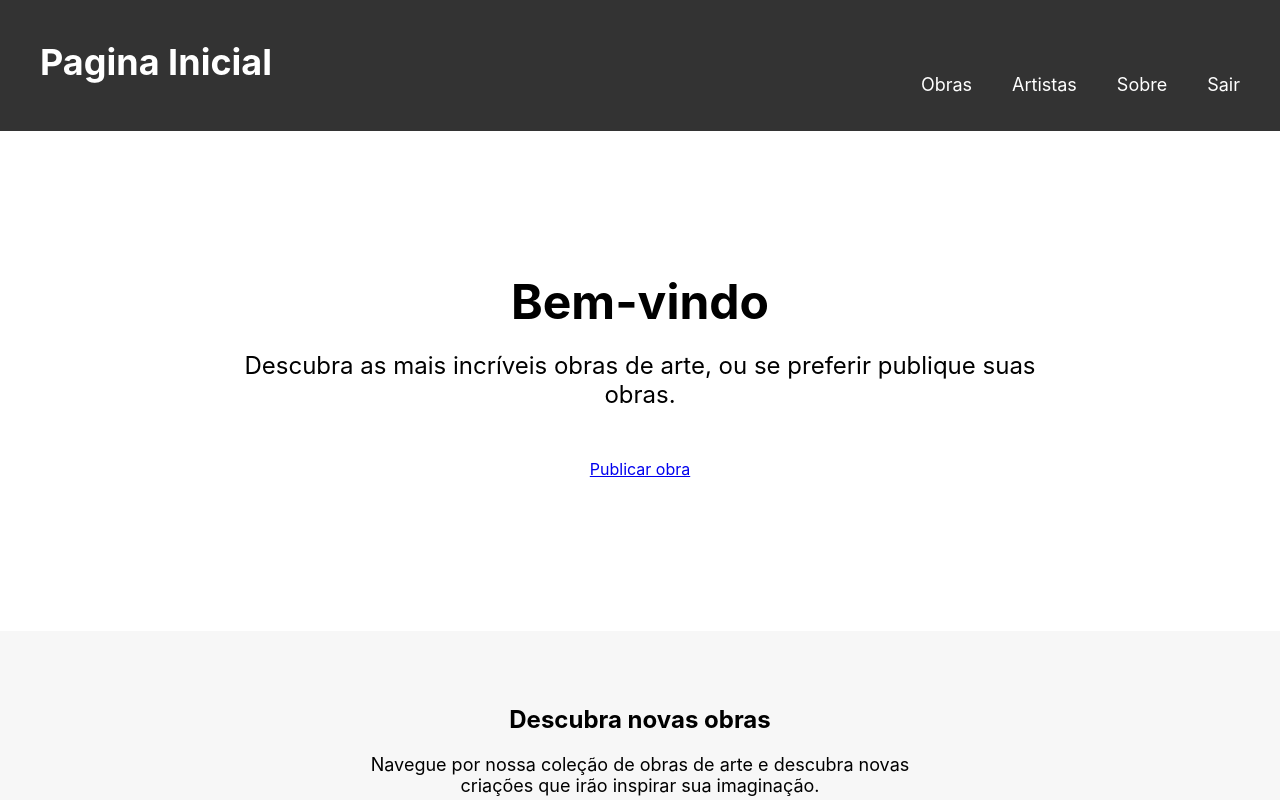
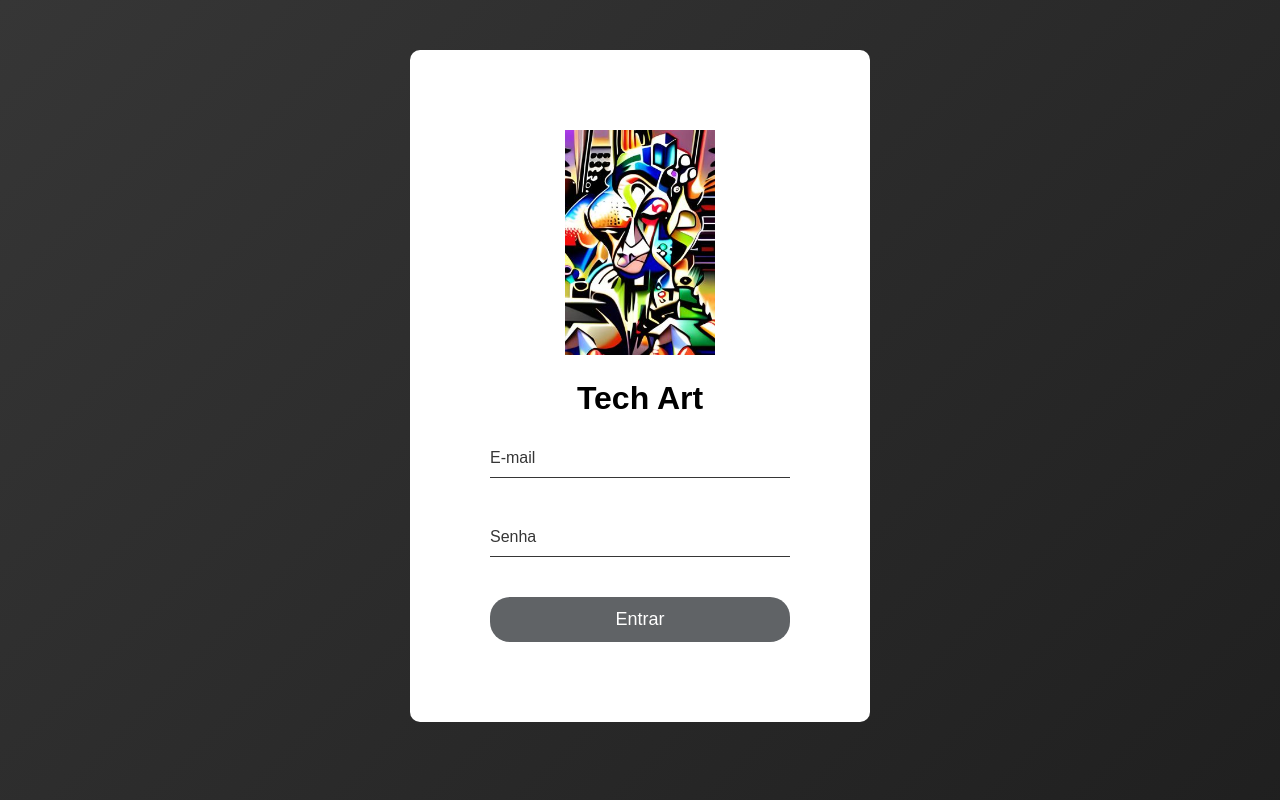
Before and after one commit to tech-ton/techart, a React (Create React App) app: page / in a window 1280 px wide. Shown: the top 800 px of the page. Built offline with nearby package versions, Linux system fonts and the light colour scheme; the HTML template or start-up script is replaced by a standard one.

Commit message:
Pagina de login refatorada

```diff
--- a/src/App.tsx
+++ b/src/App.tsx
@@ -1,12 +1,11 @@
 import React from 'react';
-import Header from './componentes/Header/header';
 import Footer from './componentes/Footer/footer';
-import HomeBody from './componentes/Body/Home/body';
+import Login from './componentes/Body/Login/login';
+
 function App() {
   return (
     <div className="App">
-      <Header text='Pagina Inicial'/>
-      <HomeBody/>
+      <Login/>
       <Footer/>
     </div>
   );
--- /dev/null
+++ b/src/componentes/Body/Login/login.tsx
@@ -0,0 +1,104 @@
+import styled from 'styled-components';
+import a1 from './a1.jpg';
+
+const LoginContainer = styled.div`
+    margin-top: 50px;
+    position: relative;
+    width: 30%;
+    max-width: 300px;
+    padding: 80px;
+    background: #ffffff;
+    text-align: center;
+    border-radius: 10px;
+    color: rgb(0, 0, 0);
+`;
+
+const UserBox = styled.div`
+    position: relative;
+    margin-bottom: 20px;
+
+    input {
+        width: 100%;
+        padding: 10px 0;
+        font-size: 16px;
+        color: #363636;
+        margin-bottom: 20px;
+        border: none;
+        border-bottom: 1px solid #363636;
+        outline: none;
+        background: transparent;
+    }
+
+    label {
+        position: absolute;
+        top: 0;
+        left: 0;
+        padding: 10px 0;
+        font-size: 16px;
+        color: #363636;
+        pointer-events: none;
+        transition: 0.5s;
+    }
+`;
+
+const LogoContainer = styled.div`
+    position: relative;
+	text-align: center;
+	width: 100%;
+    max-width: 400px;
+    margin-right: 40px;
+
+    img {
+        width: 50%;
+    }
+`;
+
+const Button = styled.button`
+    display: block;
+    width: 100%;
+    padding: 12px 0;
+    font-size: 18px;
+    color: #fff;
+    background: #606366;
+    border: none;
+    border-radius: 20px;
+    cursor: pointer;
+    transition: 0.5s;
+
+`;
+
+const BodyContainer = styled.body`
+    font-family: sans-serif;
+    background: linear-gradient(135deg, #363636, #1d1d1d);
+    height: 130vh;
+    display: flex;
+    align-items: center;
+    flex-direction: column;
+    justify-content: space-between;
+`;
+
+export default function LoginBody(){
+    return (
+        <BodyContainer>
+            <LoginContainer>
+                <LogoContainer>
+                    <img src={a1} alt='Logo da Techart'/>
+                </LogoContainer>
+                <h1>Tech Art</h1>
+                <form>
+                    <UserBox>
+                        <input type="text" name="e-mail"/>
+                        <label>E-mail</label>
+                    </UserBox>
+                    <UserBox>
+                        <input type="password" name="password"/>
+                        <label>Senha</label>
+                    </UserBox>
+                    <Button type="submit">
+                        Entrar
+                    </Button>
+                </form>
+            </LoginContainer>
+        </BodyContainer>
+    )
+}
--- /dev/null
+++ b/src/pages/login.tsx
@@ -0,0 +1,14 @@
+import React from 'react';
+import Footer from '../componentes/Footer/footer';
+import LoginBody from '../componentes/Body/Login/login';
+
+function Login() {
+  return (
+    <div className="App">
+      <LoginBody/>
+      <Footer/>
+    </div>
+  );
+}
+
+export default Login;
```
Also changed, not shown: public/css/style.css (line endings or trailing spaces), src/componentes/Body/Login/a1.jpg (added), 1 other file (tests, documents, lock files or other folders).
